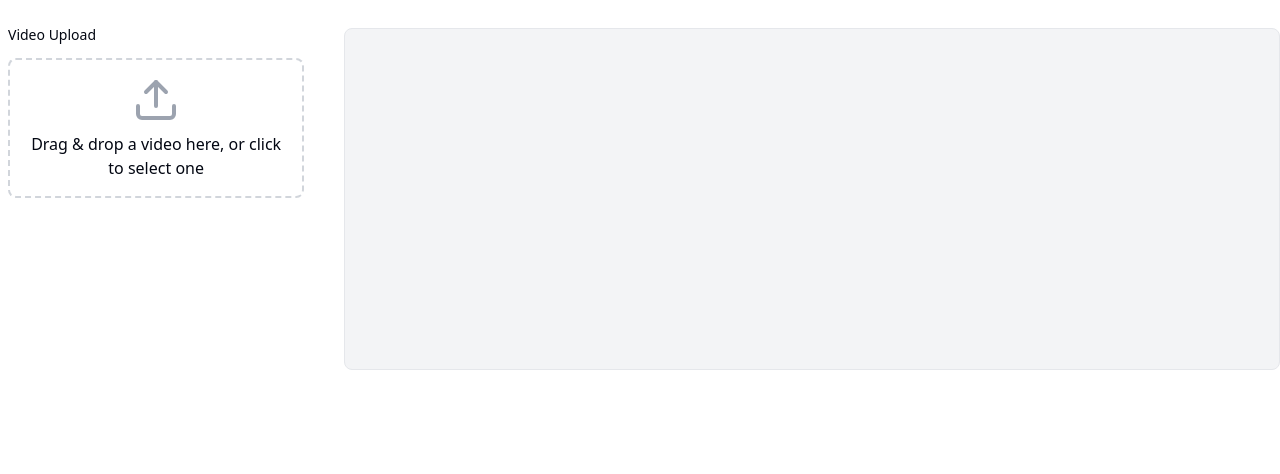
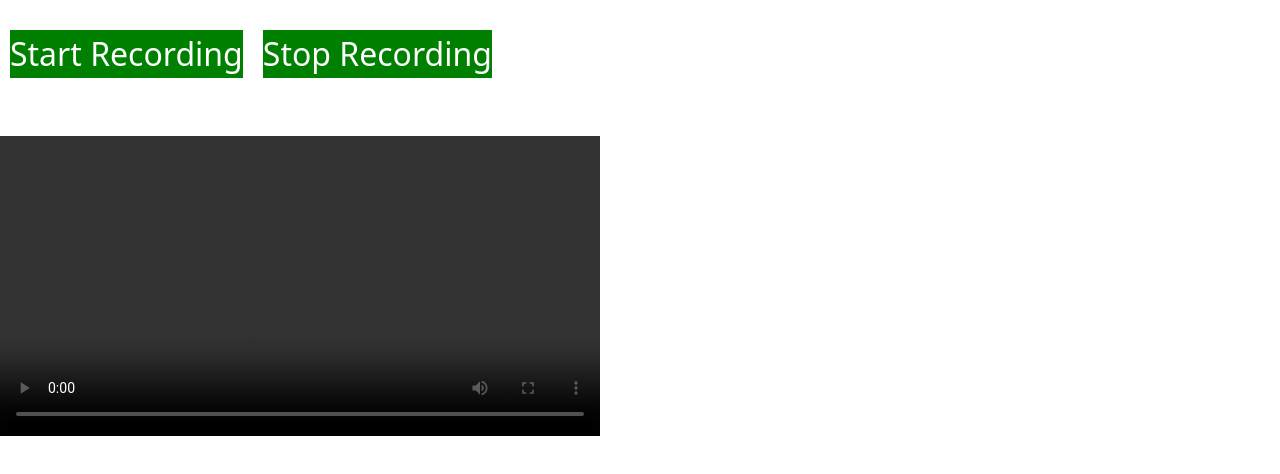
Before and after one commit to suryanshsingh2001/mockly, a Next.js app: page /video in a window 1280 px wide. Shown: the top 474 px of the page. Built offline with nearby package versions, Linux system fonts and the light colour scheme.

Commit message:
create mvp screen recorder

```diff
--- /dev/null
+++ b/components/screen-recorder.tsx
@@ -0,0 +1,89 @@
+"use client";
+import React, { useRef, useState } from "react";
+
+const ScreenRecorder: React.FC = () => {
+  const screenRecording = useRef<HTMLVideoElement | null>(null);
+  const recorderRef = useRef<MediaRecorder | null>(null);
+  const [displayMedia, setDisplayMedia] = useState<MediaStreamTrack | null>(
+    null
+  );
+  const [isRecording, setIsRecording] = useState(false);
+
+  const startScreenRecording = async () => {
+    try {
+      const stream = await navigator.mediaDevices.getDisplayMedia({
+        audio: true,
+        video: true,
+      });
+
+      const recorder = new MediaRecorder(stream);
+      recorderRef.current = recorder;
+      setDisplayMedia(stream.getVideoTracks()[0]);
+
+      const screenRecordingChunks: Blob[] = [];
+
+      recorder.ondataavailable = (e: BlobEvent) => {
+        if (e.data.size > 0) {
+          screenRecordingChunks.push(e.data);
+        }
+      };
+
+      recorder.onstop = () => {
+        const blob = new Blob(screenRecordingChunks, { type: "video/webm" });
+        const url = URL.createObjectURL(blob);
+
+        if (screenRecording.current) {
+          screenRecording.current.src = url;
+        }
+
+        if (displayMedia) {
+          displayMedia.stop();
+        }
+      };
+
+      recorder.start();
+      setIsRecording(true); // Indicate recording started
+    } catch (error) {
+      console.error("Error starting screen recording:", error);
+    }
+  };
+
+  const stopScreenRecording = () => {
+    if (recorderRef.current && isRecording) {
+      recorderRef.current.stop();
+      setIsRecording(false); // Reset the recording state
+    }
+  };
+
+  const ButtonStyle = {
+    backgroundColor: "green",
+    color: "white",
+    fontSize: "2em",
+    margin: "10px",
+  };
+
+  return (
+    <>
+      <button
+        style={ButtonStyle}
+        onClick={startScreenRecording}
+        disabled={isRecording}
+      >
+        Start Recording
+      </button>
+      <button
+        style={ButtonStyle}
+        onClick={stopScreenRecording}
+        disabled={!isRecording}
+      >
+        Stop Recording
+      </button>
+      <br />
+      <br />
+      <br />
+      <video ref={screenRecording} height={300} width={600} controls />
+    </>
+  );
+};
+
+export default ScreenRecorder;
--- a/components/shared/VideoEditor.tsx
+++ b/components/shared/VideoEditor.tsx
@@ -8,6 +8,7 @@ import { Button } from "@/components/ui/button";
 import { Label } from "@/components/ui/label";
 import { Switch } from "@/components/ui/switch";
 import { Upload } from "lucide-react";
+import ScreenRecorder from "../screen-recorder";
 
 export default function VideoEditor() {
   const [video, setVideo] = useState<string | null>(null);
@@ -44,7 +45,7 @@ export default function VideoEditor() {
   return (
     // <div className="container mx-auto max-w-screen-lg pt-3">
     <main className="mx-auto mt-5">
-      <div className="flex flex-col lg:flex-row gap-8">
+      {/* <div className="flex flex-col lg:flex-row gap-8">
         <div className="w-full lg:w-1/4 p-2 overflow-y-auto h-full">
           <Label htmlFor="video-upload" className="block mb-4">
             Video Upload
@@ -127,7 +128,8 @@ export default function VideoEditor() {
             </div>
           )}
         </div>
-      </div>
+      </div> */}
+      <ScreenRecorder />
     </main>
     // </div>
   );
```
